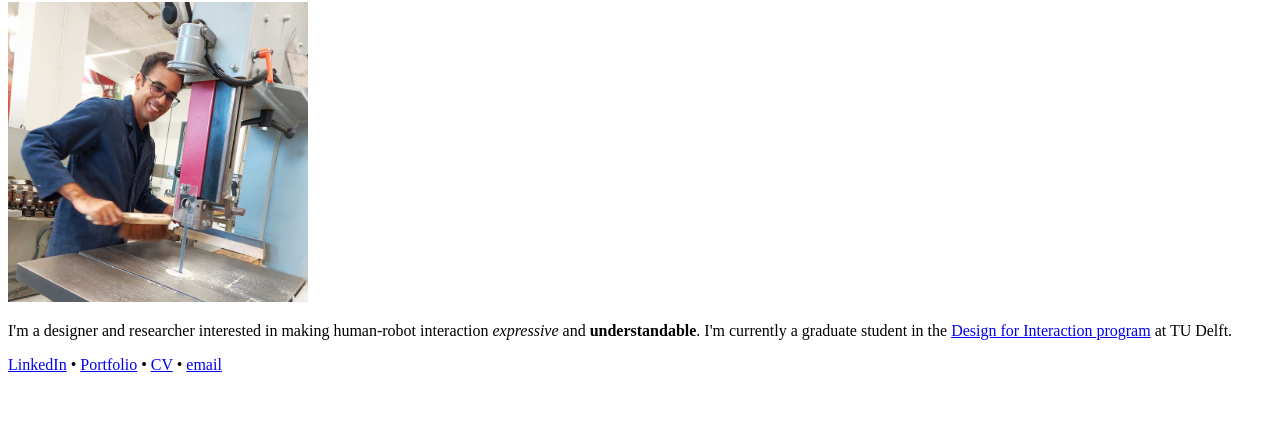
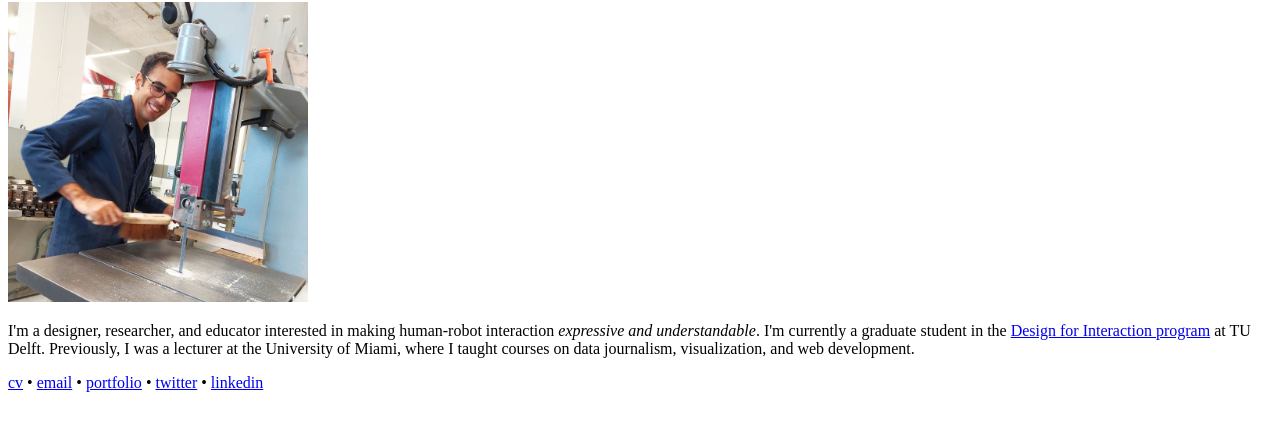
Before and after one commit to ctdesign00/ctdesign00.github.io, a plain HTML site: page index.html in a window 1280 px wide. Shown: the part 78-508 px from the top of the page. Drawn offline with Linux system fonts and the light colour scheme.

Commit message:
clean up file

```diff
--- a/index.html
+++ b/index.html
@@ -16,18 +16,20 @@
     <h1>Lenny Martinez Dominguez</h1>
     <img src="./lenny_picture.jpg" alt="Picture of Lenny by a bandsaw. Picture made by Lea." width="300" />
     <p>
-      I'm a designer and researcher interested in making human-robot interaction <em>expressive</em> and
-      <strong>understandable</strong>. I'm currently a graduate student in the
+      I'm a designer, researcher, and educator interested in making human-robot interaction
+      <em>expressive and understandable</em>. I'm currently a graduate student in the
       <a href="https://www.tudelft.nl/onderwijs/opleidingen/masters/dfi/msc-design-for-interaction" target="_blank"
         >Design for Interaction program</a
       >
-      at TU Delft.
+      at TU Delft. Previously, I was a lecturer at the University of Miami, where I taught courses on data journalism,
+      visualization, and web development.
     </p>
+    <p></p>
     <p>
-      <a href="https://www.linkedin.com/in/lennymartinezd/" target="_blank">LinkedIn</a> •
-      <a href="./LennyMartinez_Portfolio.pdf" target="_blank">Portfolio</a> •
-      <a href="./LennyMartinez_CV" target="_blank">CV</a> •
-      <a href="mailto:l.martinez@student.tudelft.nl">email</a>
+      <a href="./LennyMartinez_CV" target="_blank">cv</a> • <a href="mailto:l.martinez@student.tudelft.nl">email</a> •
+      <a href="./LennyMartinez_Portfolio.pdf" target="_blank">portfolio</a> •
+      <a href="https://twitter.com/lennyisnoticing" target="_blank">twitter</a> •
+      <a href="https://www.linkedin.com/in/lennymartinezd/" target="_blank">linkedin</a>
     </p>
   </body>
 </html>
```
